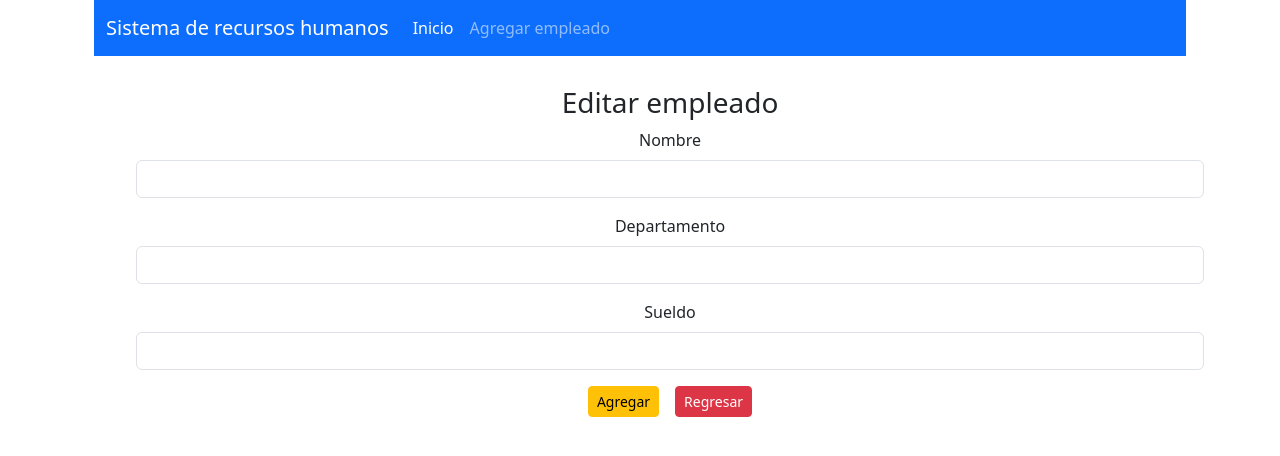
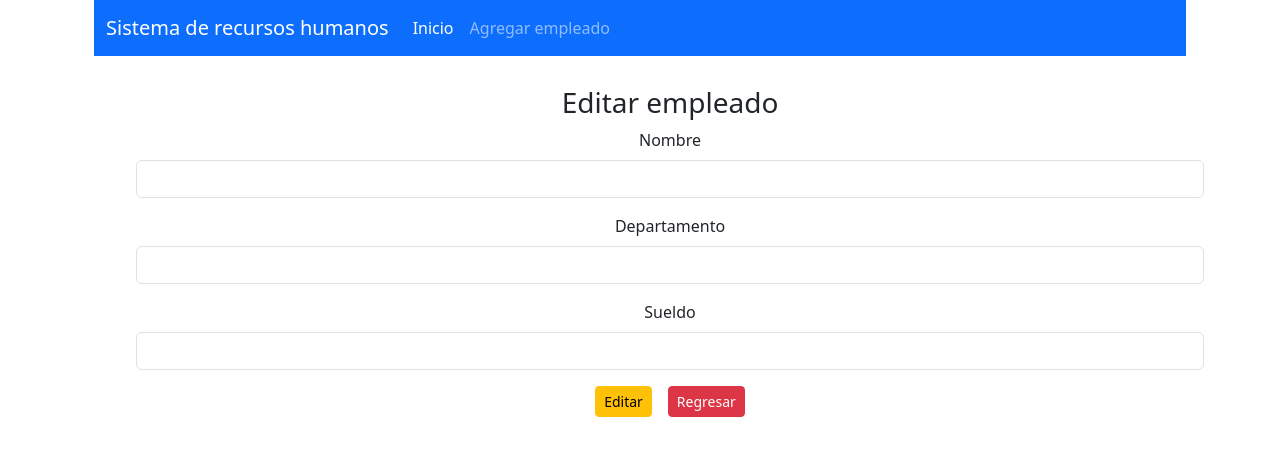
Before and after one commit to RLucasLeo/crud_empleados_react, a React (Vite) app: page /editar/1 in a window 1280 px wide. Shown: the top 456 px of the page. Built offline with nearby package versions, Linux system fonts and the light colour scheme; no server answers.

Commit message:
editar empl hecho

```diff
--- a/src/empleados/EditarEmpleado.jsx
+++ b/src/empleados/EditarEmpleado.jsx
@@ -34,7 +34,7 @@ export default function EditarEmpleado() {
 
     const onSubmit = async (e) => {
         e.preventDefault();
-        await axios.post(urlBase, empleado);
+        await axios.put(`${urlBase}/${id}`, empleado);
         navegacion('/');
     }
 
@@ -56,7 +56,7 @@ export default function EditarEmpleado() {
                     <input type="number" step="any" className="form-control" id="sueldo" name="sueldo" required={true} value={sueldo} onChange={(e)=>onInputChange(e)}/>
                 </div>
                 <div className='text-center'>
-                    <button type="submit" className="btn btn-warning btn-sm me-3">Agregar</button>
+                    <button type="submit" className="btn btn-warning btn-sm me-3">Editar</button>
                     <a href="/" className='btn btn-danger btn-sm'>Regresar</a>
                 </div>
             </form>
```
